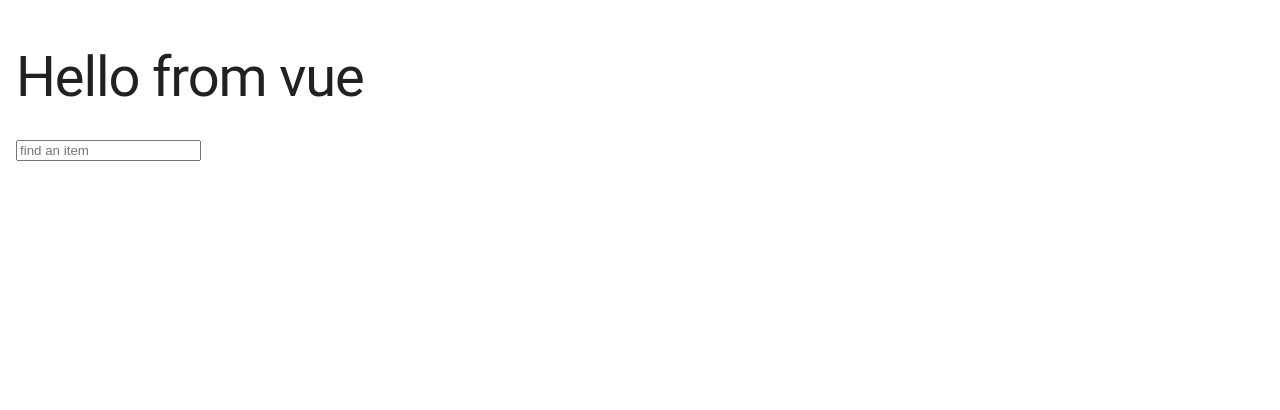
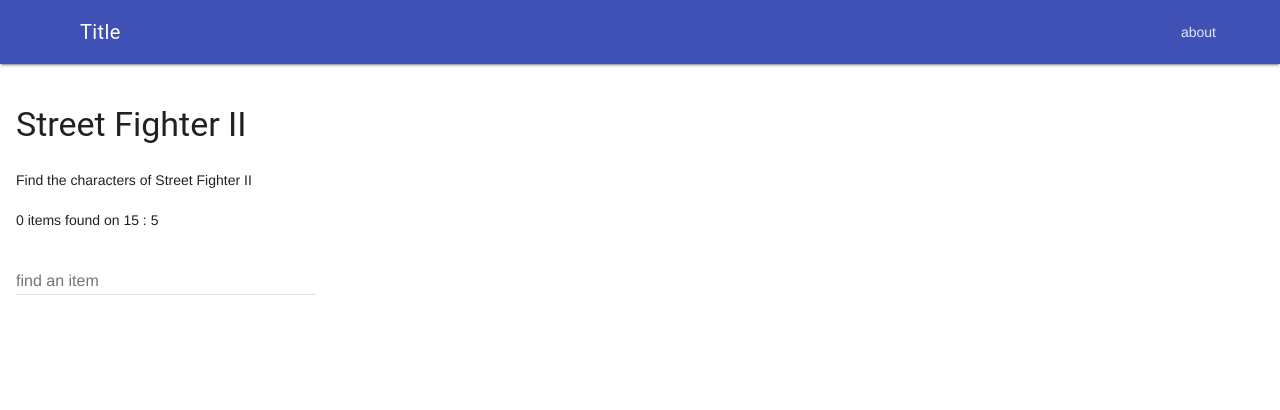
Before and after one commit to hyptos/game-nameit, a plain HTML site: page index.html in a window 1280 px wide. Drawn offline with nearby package versions, Linux system fonts and the light colour scheme.

```diff
--- a/index.html
+++ b/index.html
@@ -1,14 +1,10 @@
 <html lang="en"><head>
-        <title>Introduction - vue.js</title>
+        <title>Game - Name it</title>
         <meta charset="utf-8">
         <meta name="viewport" content="width=device-width, initial-scale=1, maximum-scale=1, user-scalable=no">
     	<meta http-equiv="X-UA-Compatible" content="IE=edge">
 
-        <link href="http://fonts.googleapis.com/css?family=Source+Sans+Pro:300,400,600|Roboto Mono" rel="stylesheet" type="text/css">
-        <link href="http://fonts.googleapis.com/css?family=Dosis:500&amp;text=Vue.js" rel="stylesheet" type="text/css">
-
         <!-- main page styles -->
-        <link rel="stylesheet" href="css/style.css">
         <link rel="stylesheet" href="https://fonts.googleapis.com/icon?family=Material+Icons">
 		<link rel="stylesheet" href="https://code.getmdl.io/1.2.1/material.indigo-pink.min.css">
 		<script defer src="https://code.getmdl.io/1.2.1/material.min.js"></script>
@@ -17,28 +13,63 @@
        <script src="js/vue.js"></script>
     </head>
     <body>
-	    <div id="app">
-
+<!-- Always shows a header, even in smaller screens. -->
+<div class="mdl-layout mdl-js-layout mdl-layout--fixed-header">
+  <header class="mdl-layout__header">
+    <div class="mdl-layout__header-row">
+      <!-- Title -->
+      <span class="mdl-layout-title">Title</span>
+      <!-- Add spacer, to align navigation to the right -->
+      <div class="mdl-layout-spacer"></div>
+      <!-- Navigation. We hide it in small screens. -->
+      <nav class="mdl-navigation mdl-layout--large-screen-only">
+        <a class="mdl-navigation__link" href="#about">about</a>
+      </nav>
+    </div>
+  </header>
+  <div class="mdl-layout__drawer">
+    <span class="mdl-layout-title">Title</span>
+    <nav class="mdl-navigation">
+      <a class="mdl-navigation__link" href="#about">about</a>
+    </nav>
+  </div>
+  <main class="mdl-layout__content">
+    <div class="page-content">
+    	<div id="app">
 			<div class="mdl-grid">
 			  <div class="mdl-cell  mdl-cell--12-col mdl-cell--12-col-tablet">
-			  	<h1>Hello from vue</h1>
-			  	<input
-					    v-model="search"
+			  	<h3>
+			  		{{title}}
+			  	</h3>
+			  	<p>{{description}}</p>
+			  	<p><span>{{cptSeen}} items found on {{this.items.length}} : {{getTimeSeconds()}}</span></p>
+
+			  	  <div class="mdl-textfield mdl-js-textfield">
+    <input class="mdl-textfield__input" type="text" id="search"
+    					v-model="search"
 					    v-on:keyup.enter="checkItems"
-					    placeholder="find an item"
-					  >
+					    placeholder="find an item">
+
+    <label class="mdl-textfield__label" for="search">Text...</label>
+  </div>
 			  </div>
 			</div>
 			<div class="mdl-grid">
 			  <div class="mdl-cell  mdl-cell--12-col mdl-cell--12-col-tablet">
-				  <ol>
+				  <ul class="demo-list-item mdl-list">
 				    <display-item v-for="item in items"  v-if="item.seen" v-bind:display="item"></display-item>
-				  </ol>
+				  </ul>
 			  </div>
 			</div>
 		</div>
-	</body>
+    </div>
+  </main>
+</div>
+
+</body>
+
 	<script type="text/javascript">
+
 	var contains = function(needle) {
 	    // Per spec, the way to identify NaN is that it is not equal to itself
 	    var findNaN = needle !== needle;
@@ -59,28 +90,57 @@
 
 		Vue.component('display-item', {
 		  props: ['display'],
-		  template: '<li>{{ display.title }}</li>'
+		  template: '<li class="mdl-list__item">{{ display.title }}</li>'
 		})
+
 
 		var app = new Vue({
 		  el: '#app',
 		  data: {
 		  	search : '',
+  	        timerStartedAt: Date.now(),
+        	timerCurrentTime: Date.now(),
+		  	title : 'Street Fighter II',
+		  	description : 'Find the characters of Street Fighter II',
+		  	cptSeen : 0,
 		    items: [
+		      { seen: false, title: 'Akuma' },
+		      { seen: false, title: 'Balrog' },
+		      { seen: false, title: 'Blanka' },
+		      { seen: false, title: 'Cammy' },
+		      { seen: false, title: 'Chun-Li' },
+		      { seen: false, title: 'Dee Jay' },
+		      { seen: false, title: 'Dhalsim' },
+		      { seen: false, title: 'Honda' },
+		      { seen: false, title: 'Guile' },
 		      { seen: false, title: 'Ken' },
+		      { seen: false, title: 'M.Bison' },
 		      { seen: false, title: 'Ryu' },
-		      { seen: false, title: 'Chun-li' }
-		    ]
+		      { seen: false, title: 'T.Hawk' },
+		      { seen: false, title: 'Vega' },
+		      { seen: false, title: 'Zangief' }
+		    ],
 		  },
+			created:function(){
+				var that = this;
+				window.setInterval(
+					function(){
+        			that.timerCurrentTime = new Date();
+    				}, 1000);
+			},
 	      methods: {
 		    checkItems: function () {
 		    	index = contains.call(this.items, this.search);
-		    	if(index != -1){
+		    	if(index != -1 && !this.items[index].seen){
 		    		this.items[index].seen = true;
+		    		this.cptSeen++;
 		    	} else {
 		    		console.log('nay')
 		    	}
 		      this.search = ''
+		    },
+		    getTimeSeconds() {
+		        return Math.round((this.timerCurrentTime - this.timerStartedAt)/ 1000, 2);
 		    }
 		  }
 		})
```
